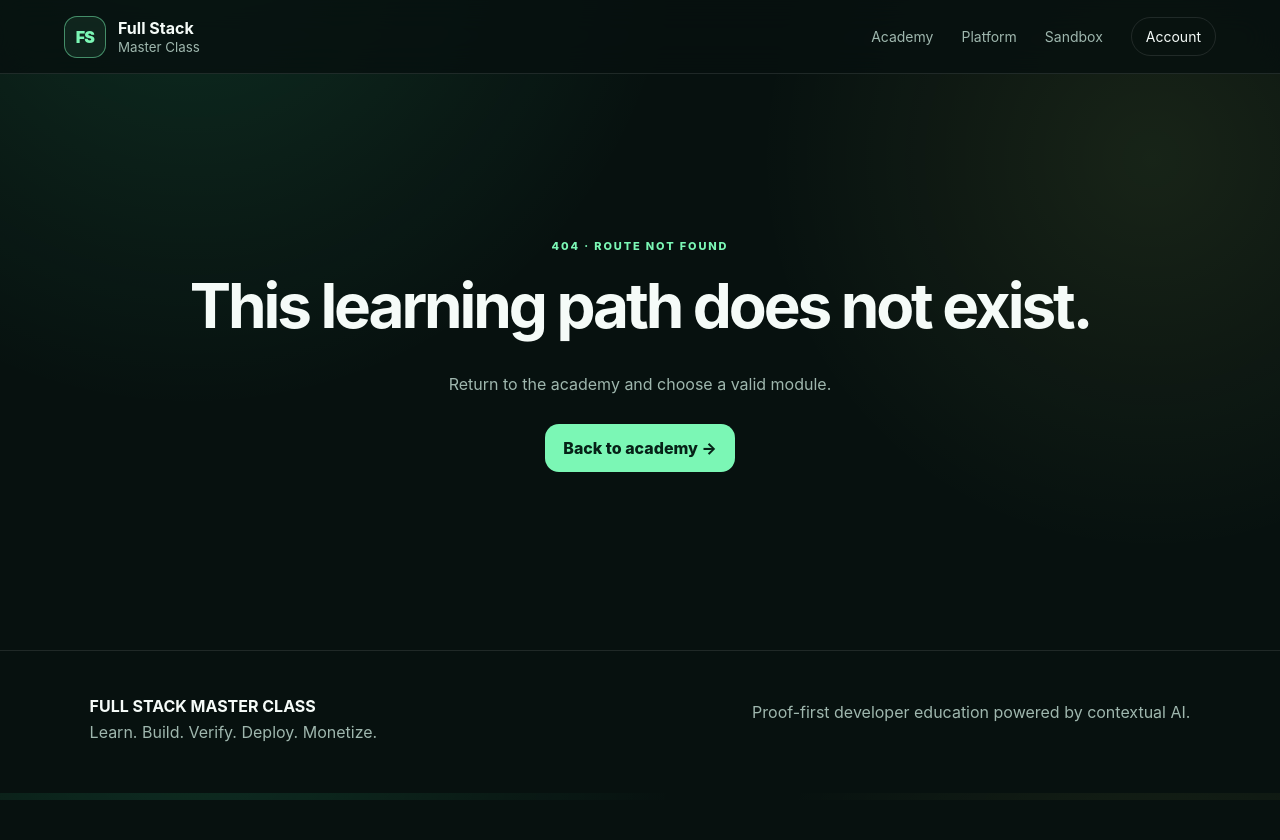
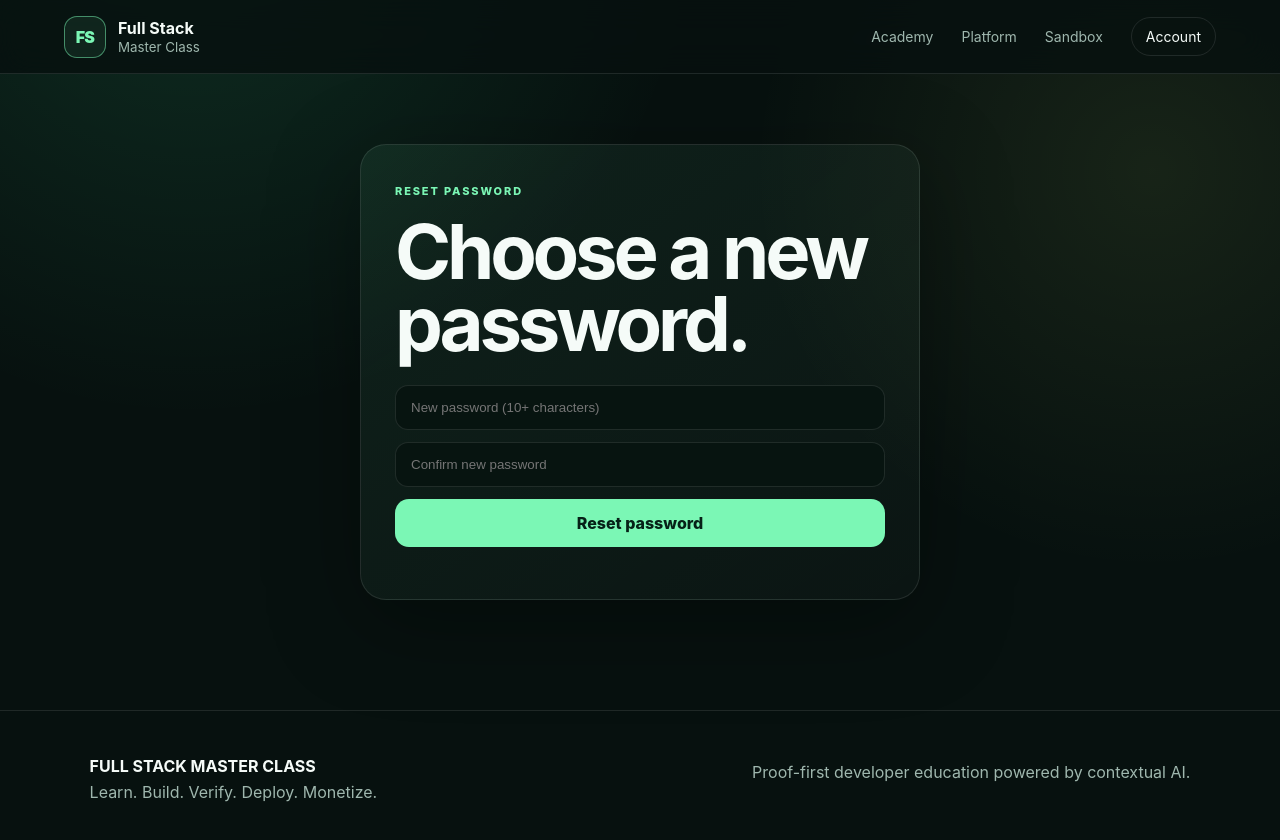
Before and after one commit to mabrig1/FULL-STACK-MASTER-CLASS, a Next.js app: page /reset-password in a window 1280 px wide. Before the commit this address had no page. Shown: the top 840 px of the page. Before the commit the page ends 800 px from the top, so only its background shows below. Built offline with nearby package versions, Linux system fonts and the light colour scheme.

Commit message:
feat: add verification and password recovery UI

```diff
--- /dev/null
+++ b/app/reset-password/page.tsx
@@ -0,0 +1,10 @@
+import ResetPasswordStudio from "@/components/reset-password-studio";
+
+export default async function ResetPasswordPage({
+  searchParams,
+}: {
+  searchParams: Promise<{ token?: string }>;
+}) {
+  const { token } = await searchParams;
+  return <ResetPasswordStudio token={String(token || "")} />;
+}
```
